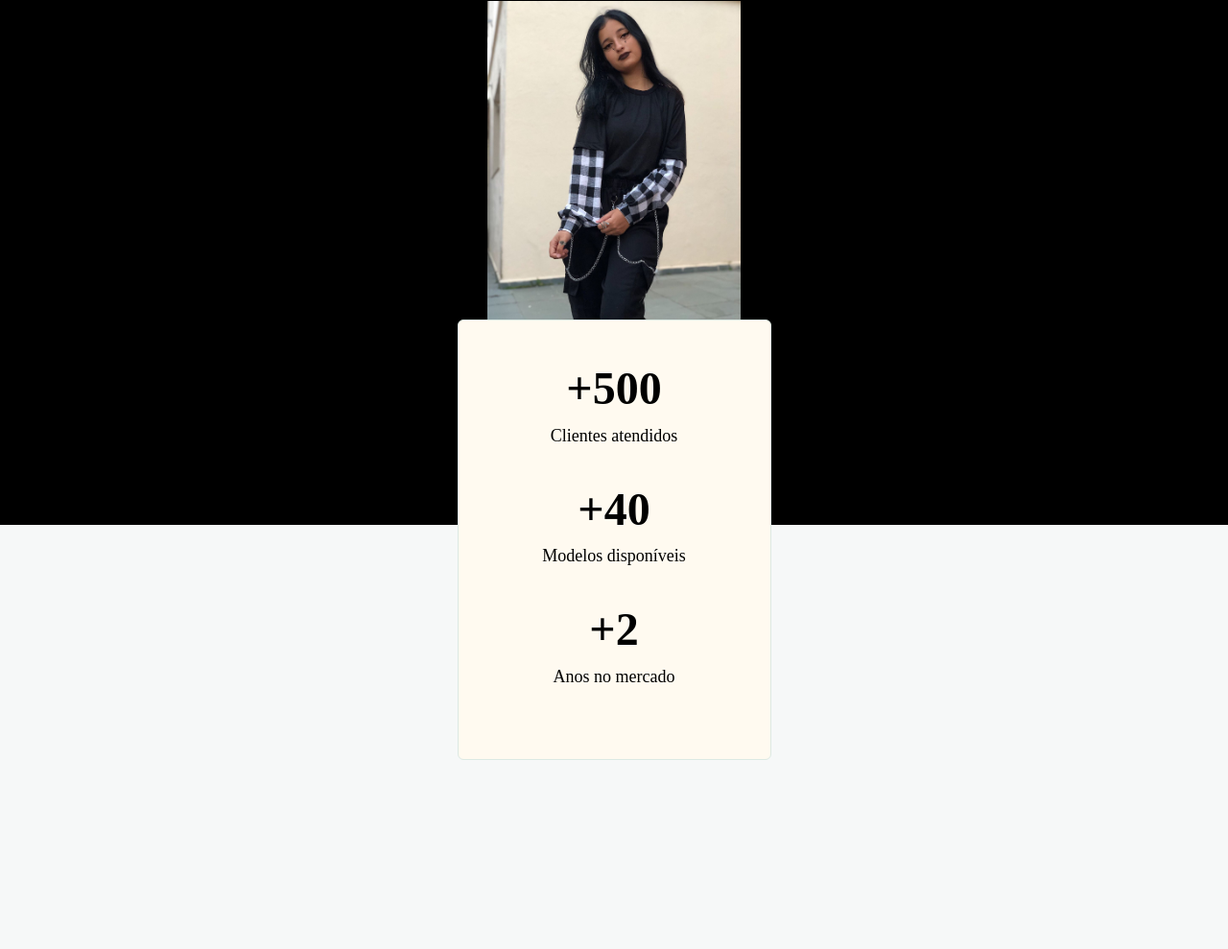
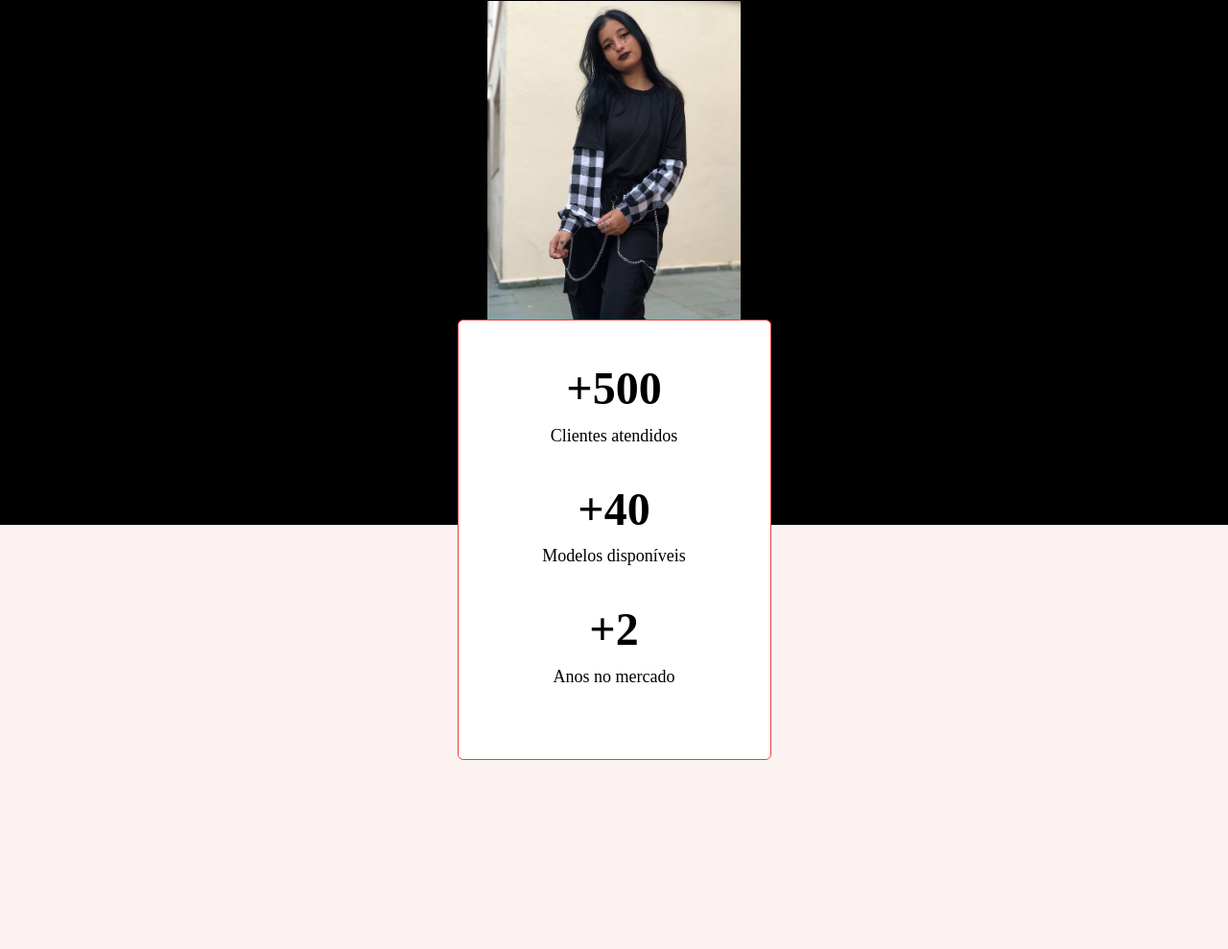
Before and after one commit to heidersilva/nquelstore, a plain HTML site: page index.html in a window 1280 px wide. Shown: the part 533-1522 px from the top of the page at 96% size. Drawn offline with Linux system fonts and the light colour scheme; a web font is replaced by a local one.

Commit message:
alteração de cores

```diff
--- a/style.css
+++ b/style.css
@@ -6,12 +6,12 @@
 }
 :root {
   --primary-color: #8b0000;
-  --brand-beige: hsl(39, 100%, 97%);
-  font-size: 62.5%;
-  --brand-light: hsl(148, 23%, 89%);
-  --backgroundlight: hsl(180, 14%, 97%);
+  --brand-beige: white;
+  --brand-light: hsl(0, 86%, 59%);
+  --backgroundlight:  hsl(0, 69%, 97%);
   --nav-height: 7.2rem;
   --brand-hover: #5f0000;
+  font-size: 62.5%;
 }
 .wrapper {
   width: 37.5rem;
```
